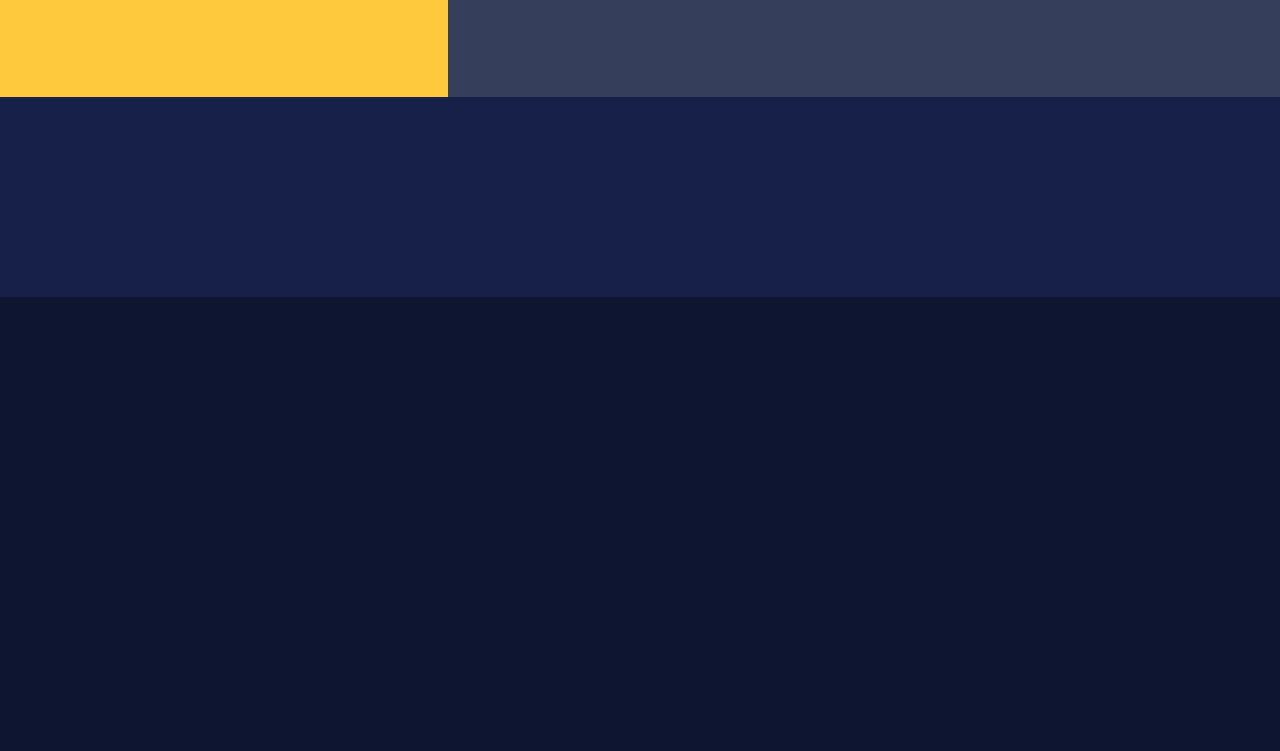
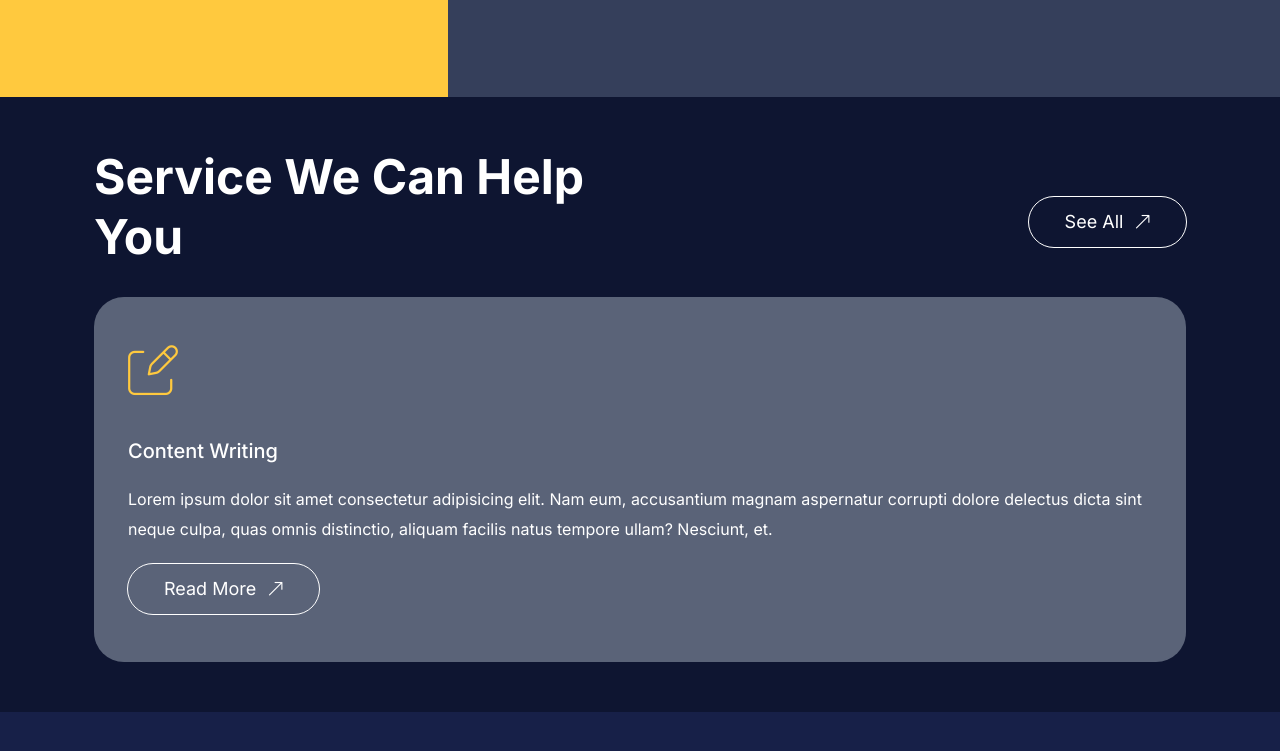
Before and after one commit to Lightzone1981/dalio, a website: page public/index.html in a window 1280 px wide. Shown: the part 2664-3415 px from the top of the page. Before the commit the page ends 2961 px from the top, so only its background shows below. Drawn offline with Linux system fonts and the light colour scheme; files whose address does not match are found by name.

Commit message:
service-slider develompent begin

```diff
--- a/public/index.html
+++ b/public/index.html
@@ -139,6 +139,37 @@
 					</ul>
 				</div>
 			</article>
+			<article class='service main-container'>
+				<header class="service__header">
+					<h2 class="service__title">
+						Service We Can Help You
+					</h2>
+					<button class="main-button main-button--white see-all-button">
+						See All
+						<span class="main-button__icon icon-arrow-right-up"></span>
+					</button>
+				</header>
+				<section class="servise-slider swiper-container">
+					<div class="swiper-wrapper">
+						<div class="swiper-slide">
+							<div class="service-card">
+								<div class="service-card__icon icon-pencil"></div>
+								<h3 class="service-card__title">Content Writing</h3>
+								<p class="service-card__text">
+									Lorem ipsum dolor sit amet consectetur adipisicing elit. Nam eum, accusantium magnam aspernatur corrupti dolore delectus dicta sint neque culpa, quas omnis distinctio, aliquam facilis natus tempore ullam? Nesciunt, et.
+								</p>
+								<button class="main-button main-button--white">
+									Read More
+									<span class="main-button__icon icon-arrow-right-up"></span>
+								</button>
+
+							</div>
+						</div>
+					</div>
+					<div class="servise-slider__pagination swiper-pagination"></div>
+				</section>
+
+			</article>
 		</main>
 	</div>
 	<footer class="footer">
--- a/src/scss/components/_buttons.scss
+++ b/src/scss/components/_buttons.scss
@@ -6,12 +6,22 @@
 	padding: 0.8em 2em;
 	border-radius: 1.9em;
 	transition: 0.1s;
+	.main-button__icon {
+		color: $color2;
+	}
 
 	&:hover {
 		cursor: pointer;
-		background-color: $color3;
+		color: $color1;
+		background-color: transparent;
+		outline: 1px solid $color1;
 		transition: 0.1s;
+
+		.main-button__icon {
+			color: $color1;
+		}
 	}
+
 	&:active {
 		background-color: $color1;
 	}
@@ -28,6 +38,41 @@
 		}
 	}
 }
+
+.main-button--white {
+	font-weight: 400;
+	background-color: transparent;
+	color: #fff;
+	outline: 1px solid #fff;
+	.main-button__icon {
+		color: #fff;
+	}
+	&:hover {
+		font-weight: 500;
+		outline: none;
+		background-color: $color1;
+		color: $color2;
+		.main-button__icon {
+			color: $color2;
+		}
+	}
+}
+
+@media (max-width: $point1) {
+	.see-all-button{
+		background-color: transparent;
+		outline: none;
+		padding: 0;
+		.main-button__icon{
+			display: none;
+		}
+		&:hover {
+			color:$color1;
+			background-color: transparent;
+		}
+	}
+}
+
 
 .scroll-button {
 	display: none;
--- /dev/null
+++ b/src/scss/components/service/_service-card.scss
@@ -0,0 +1,22 @@
+.service-card {
+    background-color: $color3;
+    border-radius: 3rem;
+    padding: 4.8rem 3.4rem;
+
+    &__icon {
+        font-size: 5rem;
+        color:$color1;
+        padding-bottom:3.6rem;
+    }
+
+    &__title {
+        font-size: 2rem;
+        padding-bottom:2rem;
+    }
+
+    &__text {
+        font-size: 1.6rem;
+        line-height: 3rem;
+        padding-bottom:2rem;
+    }
+}
--- /dev/null
+++ b/src/scss/components/service/_service-header.scss
@@ -0,0 +1,9 @@
+.service__header{
+    display: flex;
+    justify-content: space-between;
+    align-items: center;
+}
+.service__title{
+    width: 50%;
+    padding-bottom: 3rem;
+}
--- /dev/null
+++ b/src/scss/components/service/_service.scss
@@ -0,0 +1,7 @@
+@import "./service-header";
+@import "./service-card";
+
+.service{
+    padding-top: 5rem;
+    padding-bottom: 5rem;
+}
--- a/src/scss/config/_base.scss
+++ b/src/scss/config/_base.scss
@@ -36,7 +36,7 @@ h2 {
 
 h3 {
 	font-size: 2rem;
-	font-weight: 700;
+	font-weight: 500;
 	line-height: 1.25em;
 	@media (min-width: $point1) {
 		font-size: 2rem;
--- a/src/scss/main.scss
+++ b/src/scss/main.scss
@@ -7,3 +7,4 @@
 @import "./components/header/header";
 @import "./components/main-banner/main-banner";
 @import "./components/about/about";
+@import "./components/service/service";
```
Also changed, not shown: src/styles/css/main.css, src/styles/css/main.min.css.
